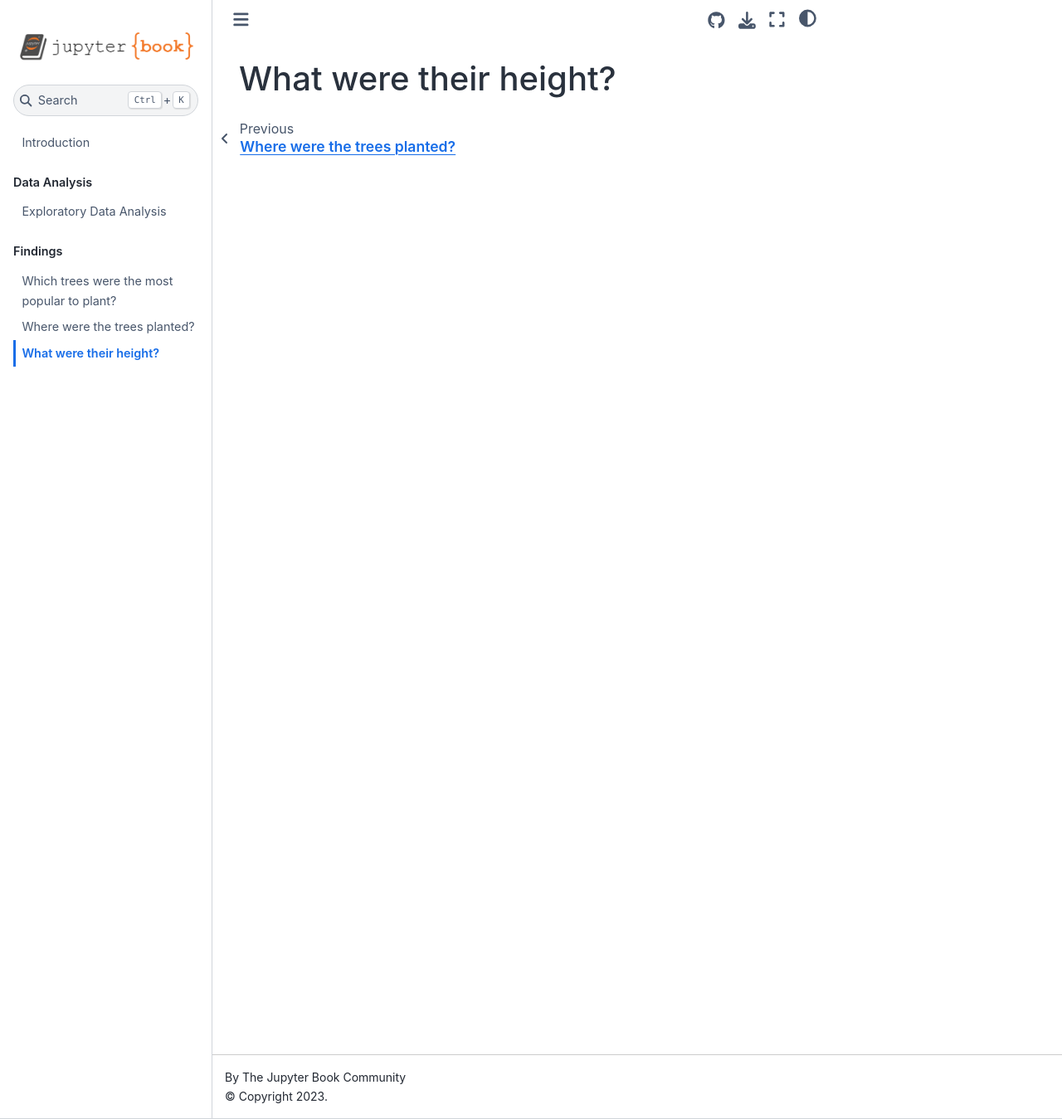
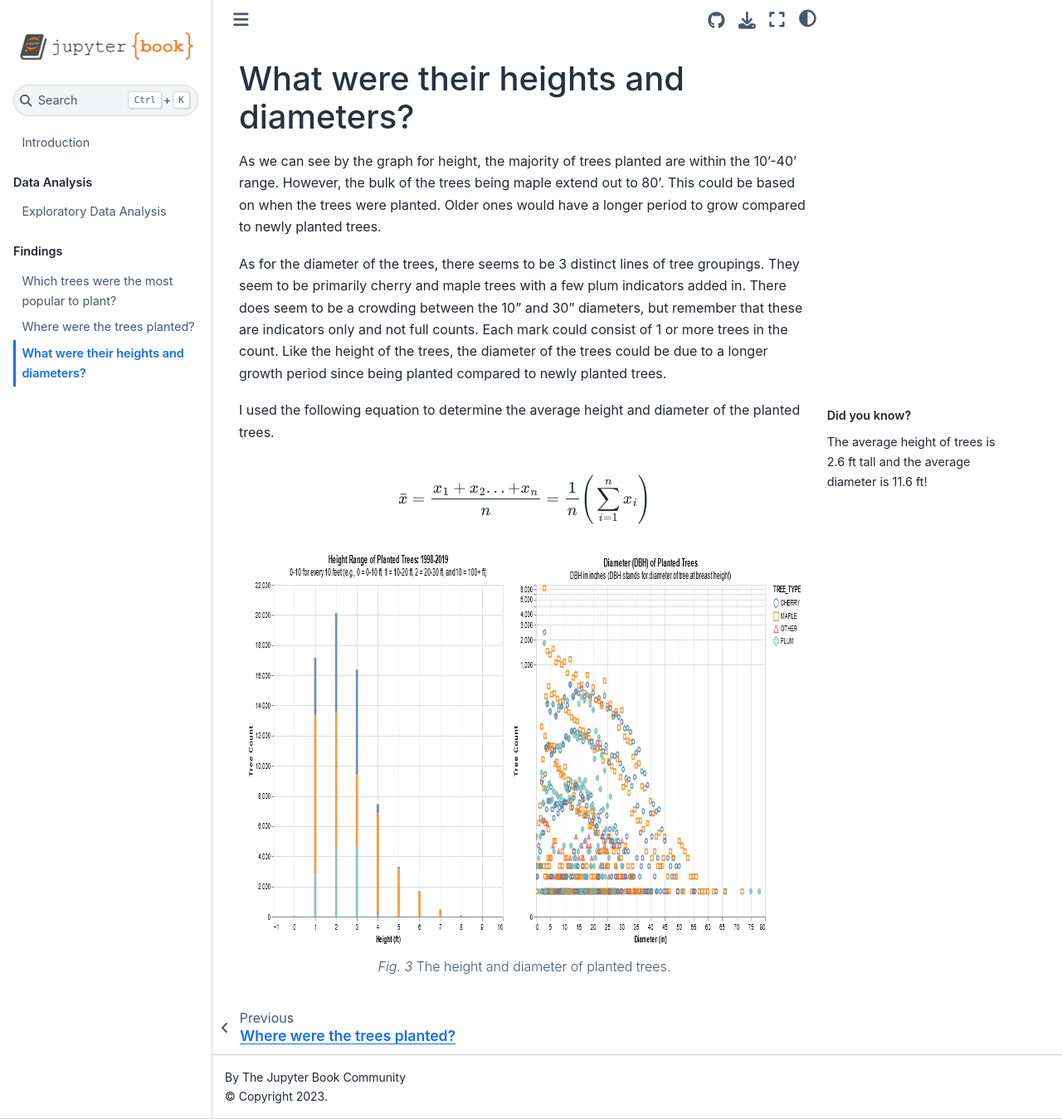
Before and after one commit to klew-pdot/fptrees, a Jupyter Book: the page built from doc/height_diameter.md, in a window 1280 px wide and 1349 px high. Shown: the whole window at 83% size. Built offline with Jupyter Book 1.0.4 settings and Sphinx 7.4.7 and the Sphinx Book theme 1.1.4, drawn with Linux system fonts in a browser that asks for light colours; pages that are not in the unit, such as notebooks, are missing from menus.

Commit message:
Completed content for height and diameter

````diff
--- a/doc/height_diameter.md
+++ b/doc/height_diameter.md
@@ -1 +1,23 @@
-# What were their height?
+# What were their heights and diameters?
+
+As we can see by the graph for height, the majority of trees planted are within the 10'-40' range. However, the bulk of the trees being maple extend out to 80'. This could be based on when the trees were planted. Older ones would have a longer period to grow compared to newly planted trees.
+
+As for the diameter of the trees, there seems to be 3 distinct lines of tree groupings. They seem to be primarily cherry and maple trees with a few plum indicators added in. There does seem to be a crowding between the 10" and 30" diameters, but remember that these are indicators only and not full counts. Each mark could consist of 1 or more trees in the count. Like the height of the trees, the diameter of the trees could be due to a longer growth period since being planted compared to newly planted trees.
+
+```{margin} Did you know?
+The average height of trees is 2.6 ft tall and the average diameter is 11.6 ft!
+```
+I used the following equation to determine the average height and diameter of the planted trees.
+
+$$
+\bar{x}=\frac{x_1 + x_2 ... + x_n}{n}=\frac{1}{n}\Bigg( \sum_{i=1}^{n} x_i \Bigg)
+$$
+
+```{figure} https://github.com/klew-pdot/fptrees/blob/main/images/height_diameter.png?raw=true
+---
+height: 480px
+width: 1216px
+name: height_and_diameter
+---
+The height and diameter of planted trees.
+```
````
